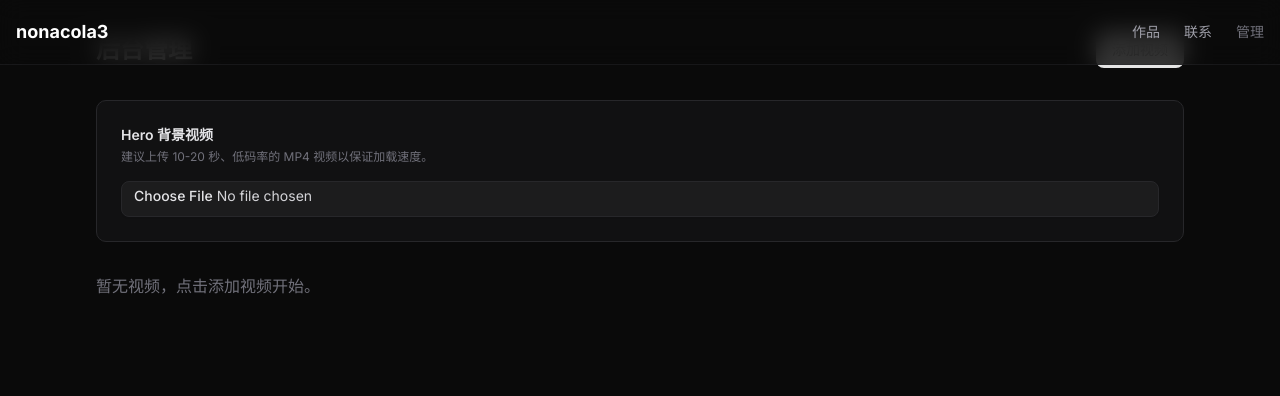
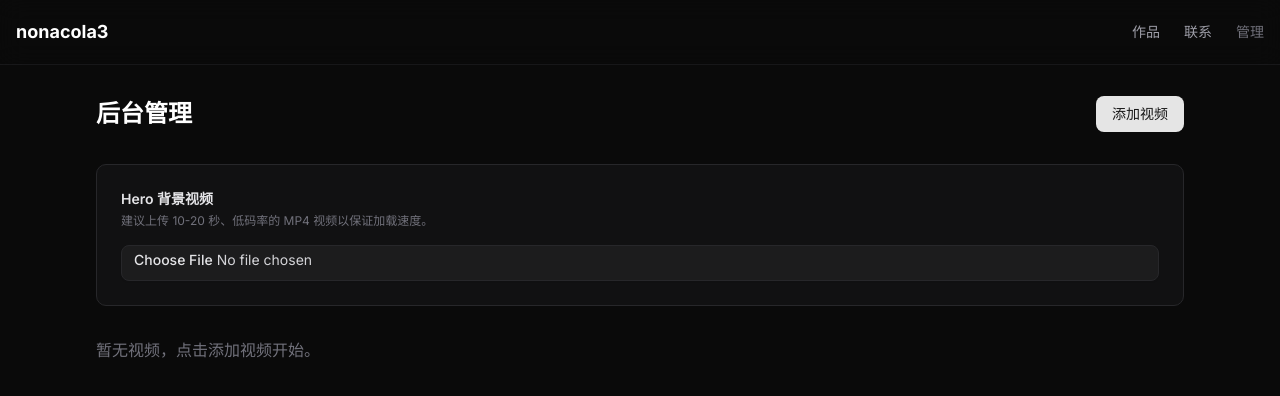
Before and after one commit to LeseningNano/nonacola3-Portfolio, a Next.js app: page /dashboard in a window 1280 px wide. Shown: the top 396 px of the page. Built offline with nearby package versions, Linux system fonts and the light colour scheme; no server answers; the database is empty.

Commit message:
fix: add top padding to admin pages to clear fixed navbar

```diff
--- a/app/(admin)/dashboard/page.tsx
+++ b/app/(admin)/dashboard/page.tsx
@@ -12,7 +12,7 @@ export default async function DashboardPage() {
   });
 
   return (
-    <div className="min-h-screen p-8 max-w-6xl mx-auto">
+    <div className="min-h-screen pt-24 pb-8 px-8 max-w-6xl mx-auto">
       <div className="flex items-center justify-between mb-8">
         <h1 className="text-2xl font-bold">后台管理</h1>
         <div className="space-x-4">
--- a/app/(admin)/videos/[id]/edit/page.tsx
+++ b/app/(admin)/videos/[id]/edit/page.tsx
@@ -15,7 +15,7 @@ export default async function EditVideoPage({
   if (!video) notFound();
 
   return (
-    <div className="min-h-screen p-8 max-w-2xl mx-auto">
+    <div className="min-h-screen pt-24 pb-8 px-8 max-w-2xl mx-auto">
       <VideoForm
         mode="edit"
         initialData={{
--- a/app/(admin)/videos/new/page.tsx
+++ b/app/(admin)/videos/new/page.tsx
@@ -2,7 +2,7 @@ import { VideoForm } from "@/components/admin/video-form";
 
 export default function NewVideoPage() {
   return (
-    <div className="min-h-screen p-8 max-w-2xl mx-auto">
+    <div className="min-h-screen pt-24 pb-8 px-8 max-w-2xl mx-auto">
       <VideoForm mode="create" />
     </div>
   );
```
